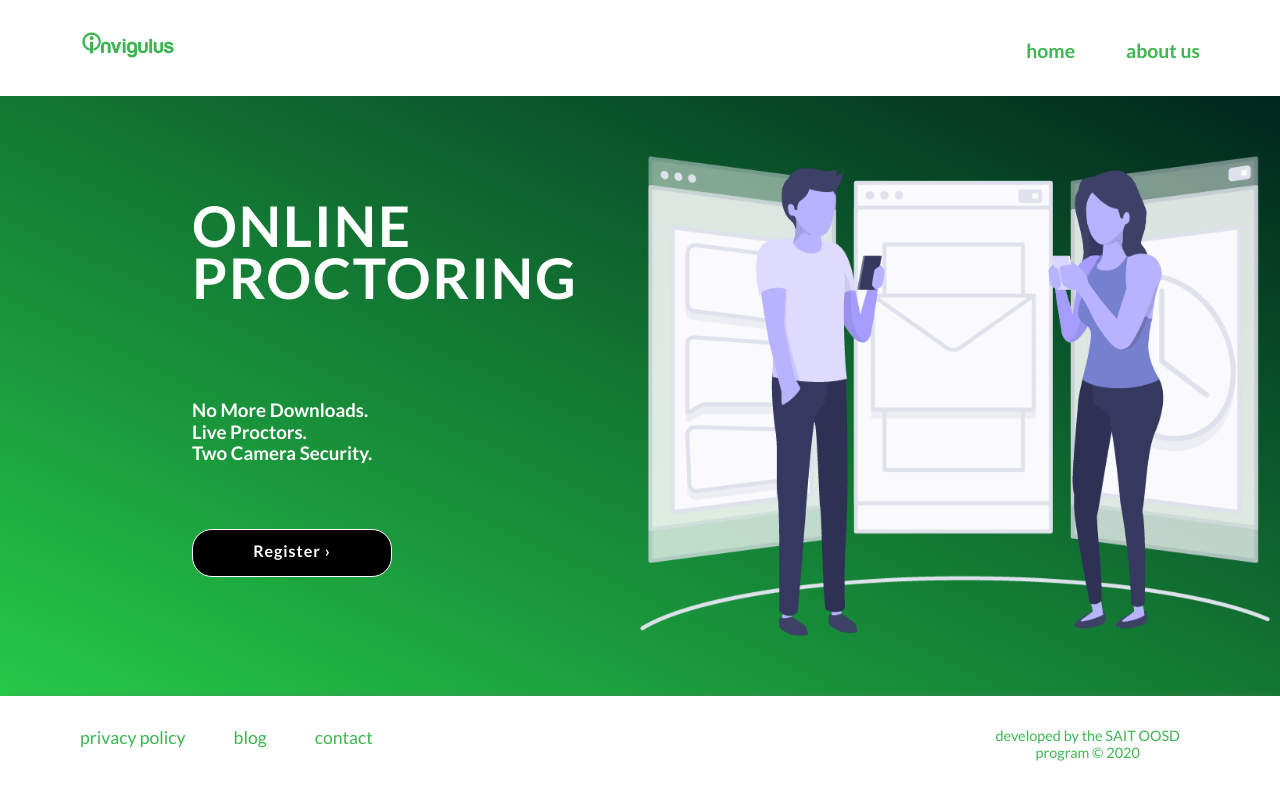
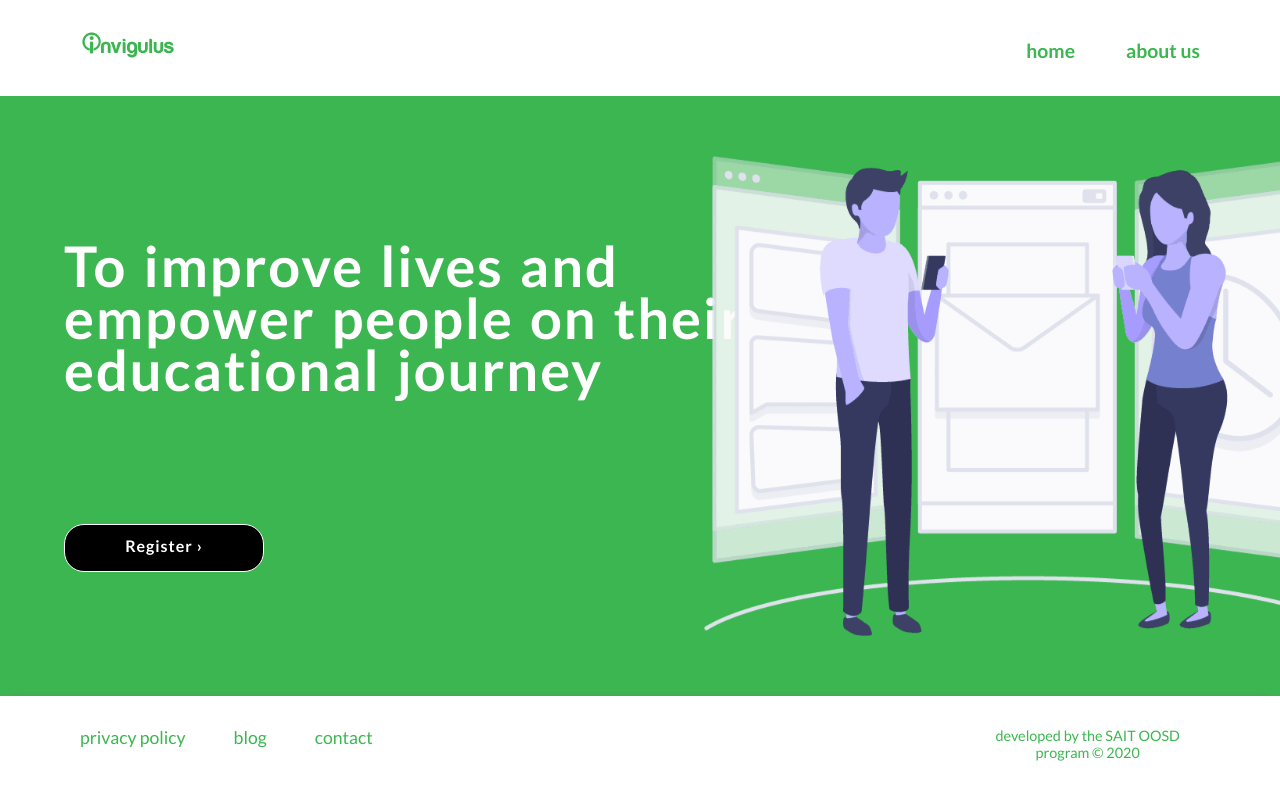
Before and after one commit to michael-grier/SAIT_threaded_project_1, a website: page views/landing.html in a window 1280 px wide. Drawn offline with Linux system fonts and the light colour scheme.

Commit message:
Made main content looks more like storyboard

```diff
--- a/public/css/style.css
+++ b/public/css/style.css
@@ -65,10 +65,10 @@ body {
 #main {
     height: 75vh;
     width: 100%;
-	background-image: linear-gradient(to top right, #25c949, #00261d);
+	background-color: #3cb650;
 }
 
-img#people {
+.people {
 	height: 60vh;
 	position: relative;
 	top: 10%;
@@ -78,30 +78,27 @@ img#people {
 
 /* Animation for image fade in */
 @keyframes fadein{
-	from {left: 45%}
-	to {left: 50%}
+	from {left: 50%}
+	to {left: 55%}
 	from {opacity: 0}
 	to {opacity: 1}
 }
 
 .hero {
     position: absolute;
-    left: 15%;
-    top: 25%;
+    left: 5%;
+    top: 30%;
     text-align: left;
 }
 
 .hero_text {
     margin: 0;
     font-size: 350%;
-    text-transform: uppercase;
     letter-spacing: .125rem;
     line-height: 3.25rem;
-    word-spacing: .2rem
-}
-
-.hero_para{
-	margin: 6rem auto 4rem auto;
+    word-spacing: .2rem;
+	margin: auto auto 8rem auto;
+    text-align: left;
 }
 
 .hero_btn {
--- a/views/landing.html
+++ b/views/landing.html
@@ -30,16 +30,15 @@
 
 
         <div class="hero">
-            <h1 class="hero_text">Online<br/>Proctoring</h1>
-			<h3 class="hero_para">
-				No More Downloads.<br/>
-				Live Proctors.<br/>
-				Two Camera Security.
-			</h3>
+            <h1 class="hero_text">
+				To improve lives and<br/>
+				empower people on their<br/>
+				educational journey
+			</h1>
             <a class="hero_btn" href="./register.html">Register &#8250</a>
         </div>
 
-		<img id="people" src="../public/img/people.png">
+		<img class="people" src="../public/img/people.png">
     </main>
 
 
```
